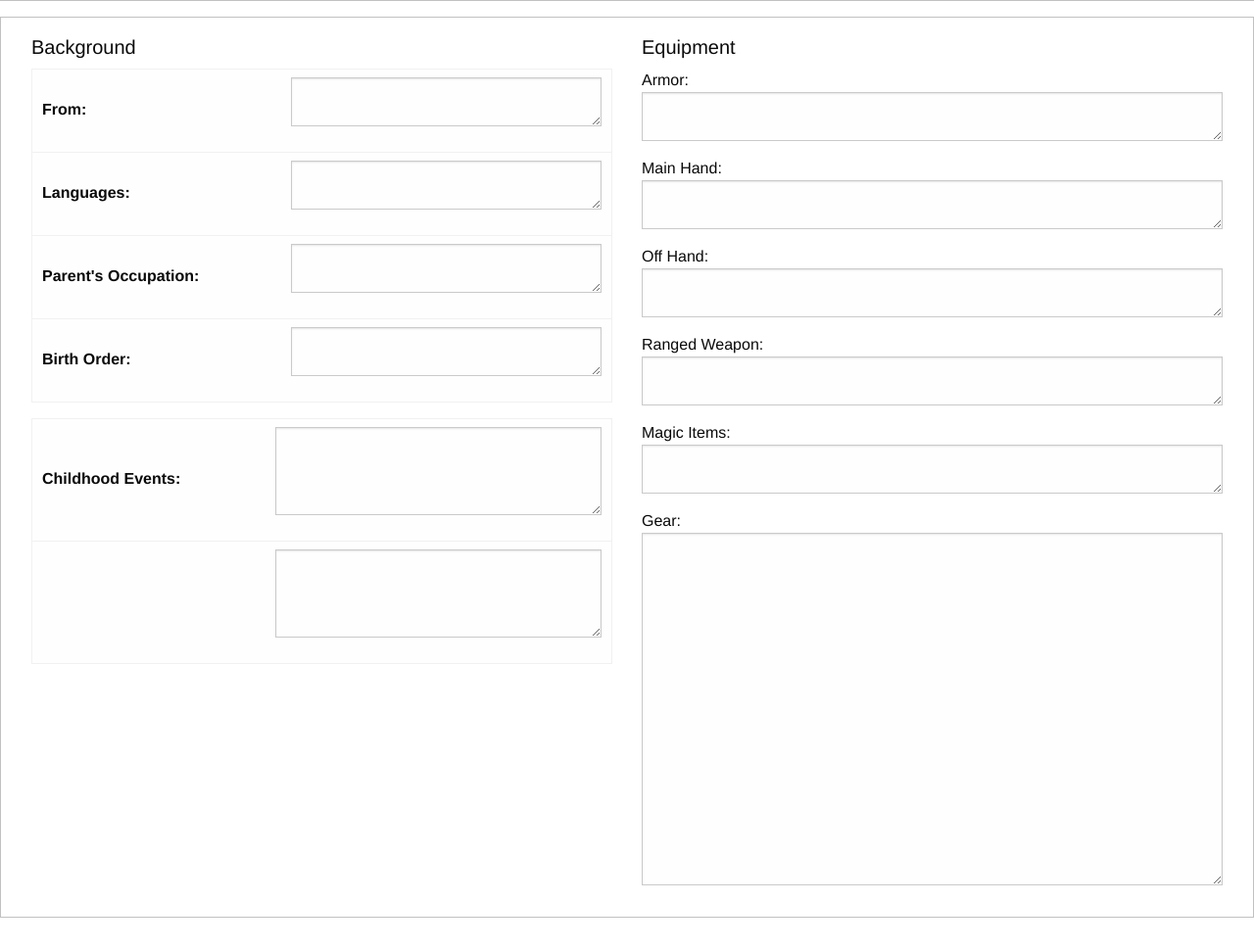
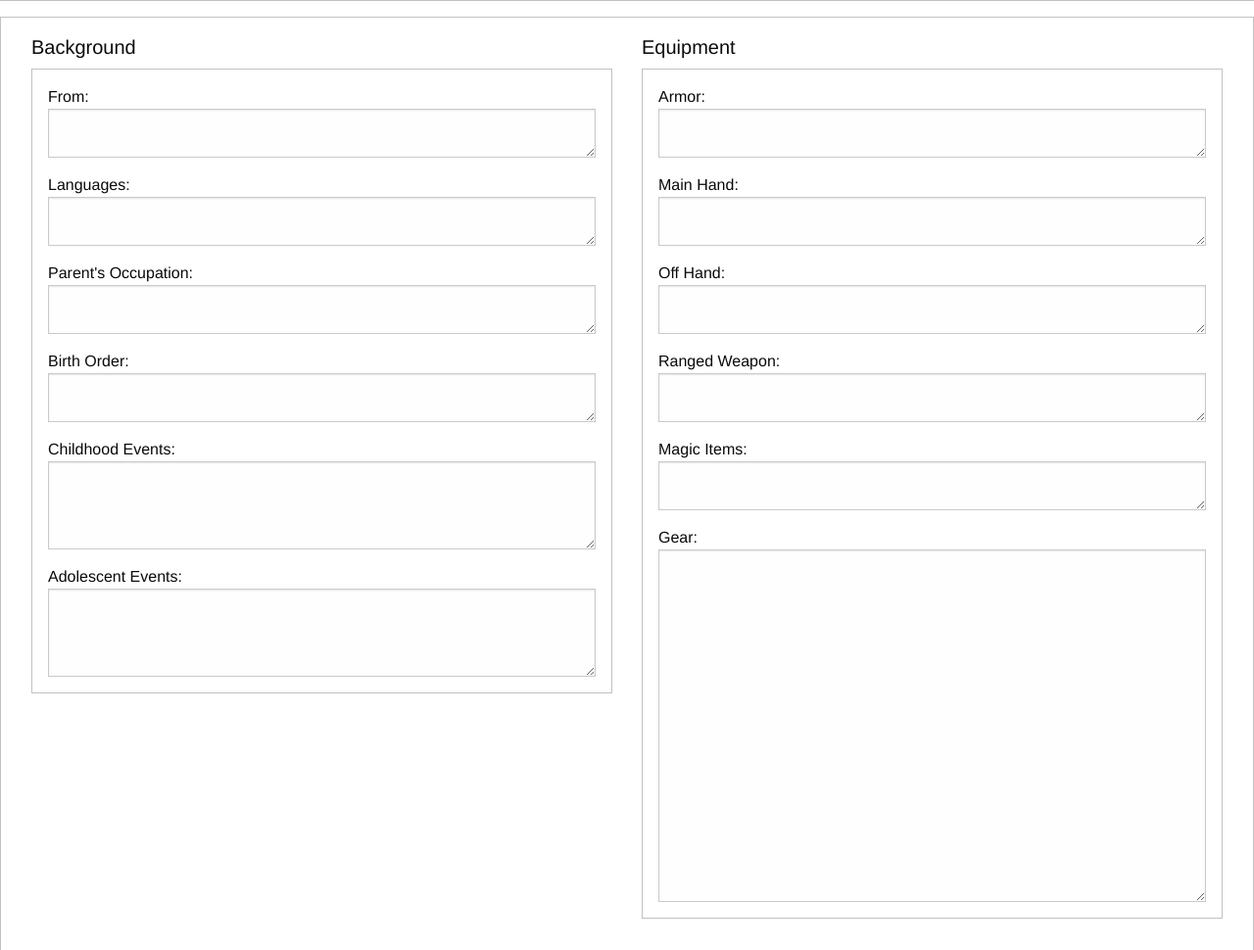
Before and after one commit to ryandavidhartman/ScalaJS, a website: page characterGenerator/index.html in a window 1280 px wide. Shown: the part 1943-2913 px from the top of the page at 98% size. Drawn offline with Linux system fonts and the light colour scheme.

Commit message:
more alignment stuff

```diff
--- a/characterGenerator/index.html
+++ b/characterGenerator/index.html
@@ -454,39 +454,24 @@
     <div class="grid-x grid-padding-x">
         <div class="large-4 medium-4 cell" style="width:50%;">
         <h5>Background</h5>
-        <table class="unstriped">
-            <tr>
-                <td><strong>From:</strong></td>
-                <td><textarea id="nationality"></textarea></td>
-            </tr>
-            <tr>
-                <td><strong>Languages:</strong></td>
-                <td><textarea id="language"></textarea></td>
-            </tr>
-            <tr>
-                <td><strong>Parent's Occupation:</strong></td>
-                <td><textarea id="parentOccupation"></textarea></td>
-            </tr>
-            <tr>
-                <td><strong>Birth Order:</strong></td>
-                <td><textarea id="birthOrder"></textarea></td>
-            </tr>
-            <tr>
-                <table class="unstriped">
-                    <tr>
-                        <td><strong>Childhood Events:</strong></td>
-                        <td><textarea id="childhoodEvents" style="height: 90px;"></textarea></td>
-                    </tr>
-                    <tr>
-                        <td> </td>
-                        <td><textarea id="adolescentEvents" style="height: 90px;"></textarea></td>
-                    </tr>
-                </table>
-            </tr>
-        </table>
+        <div class="callout">
+            From:
+            <textarea id="nationality"></textarea>
+            Languages:
+            <textarea id="language"></textarea>
+            Parent's Occupation:
+            <textarea id="parentOccupation"></textarea>
+            Birth Order:
+            <textarea id="birthOrder"></textarea>
+            Childhood Events:
+            <textarea id="childhoodEvents" style="height: 90px;"></textarea>
+            Adolescent Events:
+            <textarea id="adolescentEvents" style="height: 90px;"></textarea>
+        </div>
     </div>
-        <div class="large-4 medium-4 cell" style="width:50%;">
+    <div class="large-4 medium-4 cell" style="width:50%;">
             <h5>Equipment</h5>
+            <div class="callout">
             Armor:
             <textarea id="armor" style="height: 30px;"></textarea>
             Main Hand:
```
Also changed, not shown: 1 other file.
